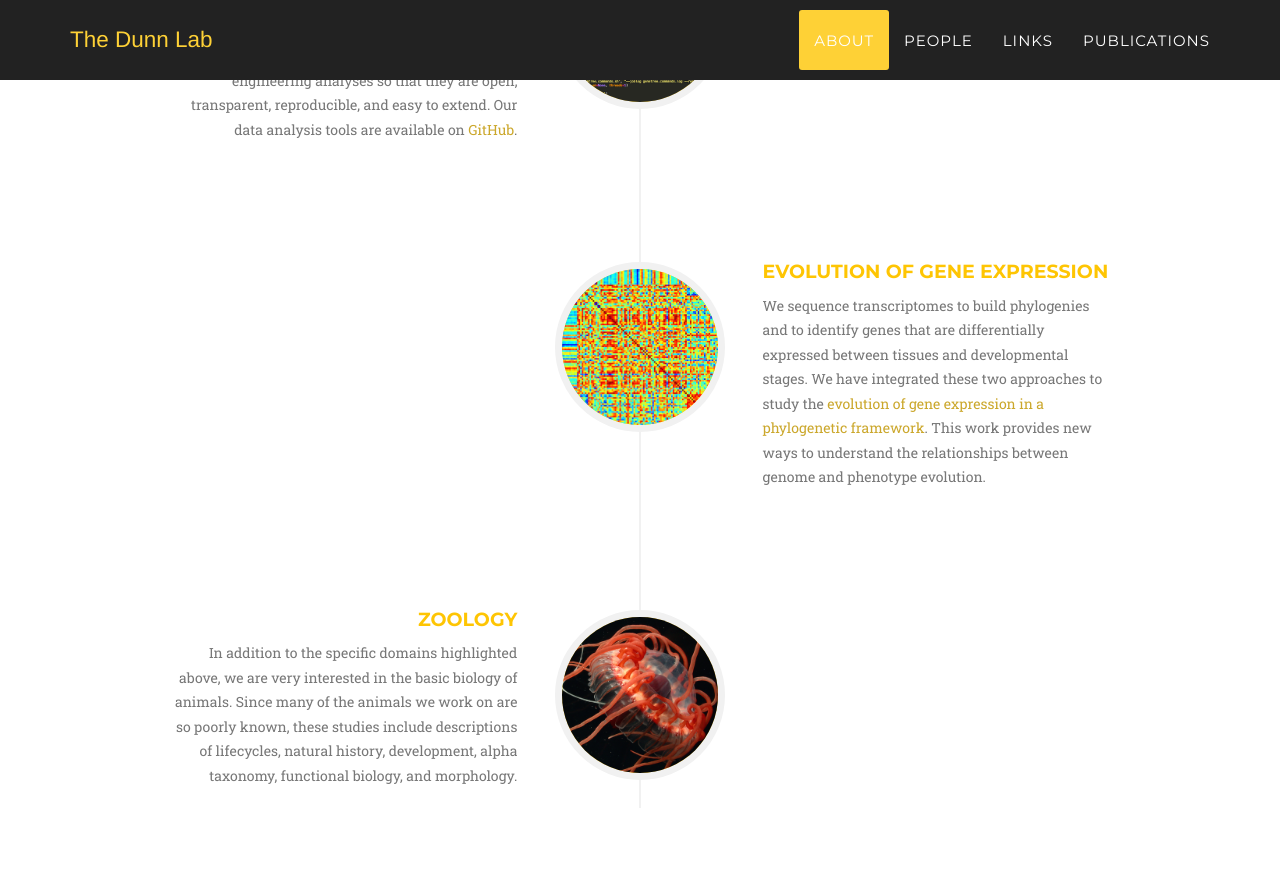
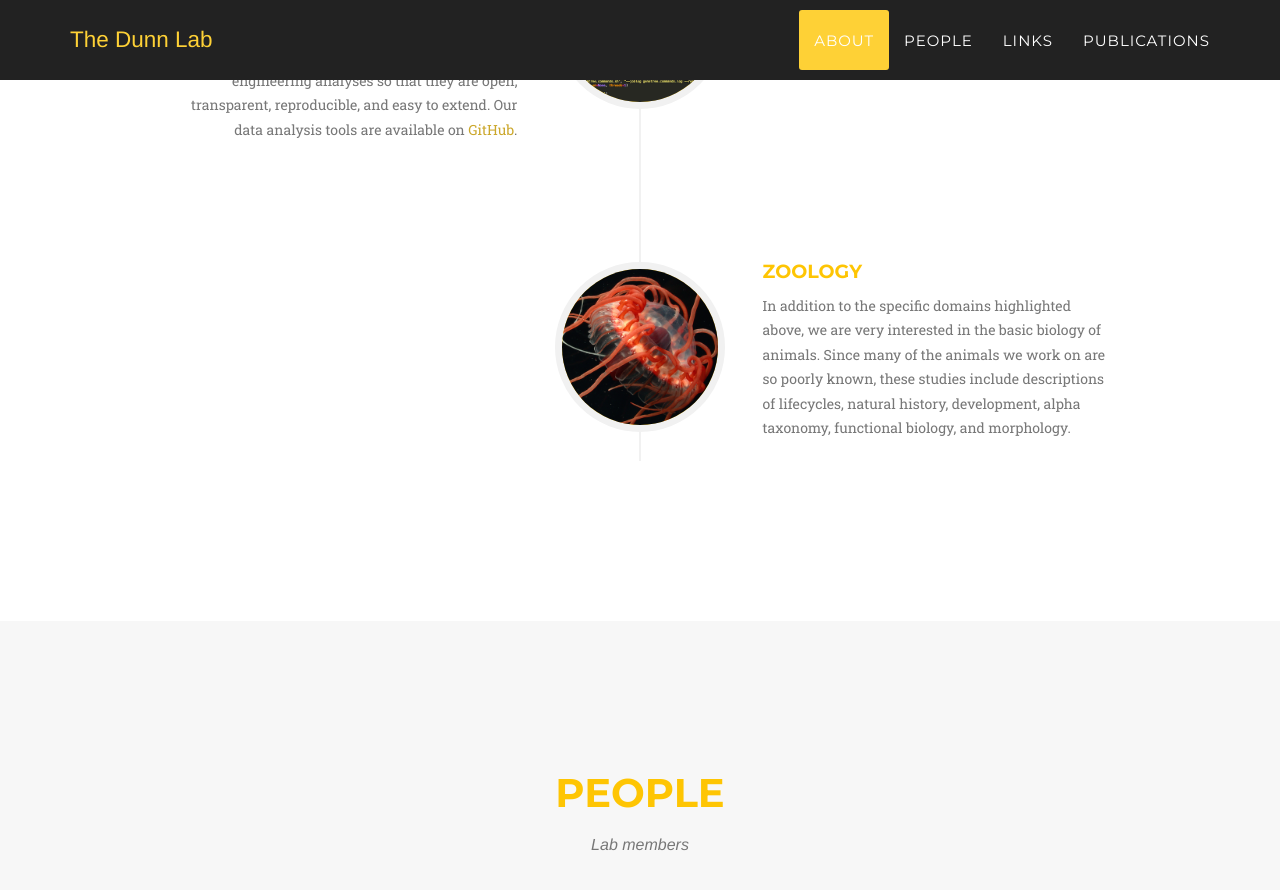
Before and after one commit to caseywdunn/caseywdunn.github.io, a Jekyll site: the page built from index.html, in a window 1280 px wide and 900 px high, scrolled down 1890 px. Shown: the top 890 px of the window. Built offline with Jekyll 4.4.1, drawn with Linux system fonts in a browser that asks for light colours; some web fonts are replaced; some of the changed text lies outside the part shown.

Commit message:
Set August Guang's alum year and drop gene expression research area
- August Guang is alum 2017; reorder him among the alums accordingly
- Remove the "Evolution of gene expression" timeline entry from About,
  and its now-unused image. Zoology becomes inverted to keep the
  timeline alternating.

Co-Authored-By: Claude Opus 5 <noreply@anthropic.com>

```diff
--- a/_config.yml
+++ b/_config.yml
@@ -105,6 +105,14 @@ people:
     - title: google
       url: https://scholar.google.com/citations?user=2EpYRt4AAAAJ
 
+- name: August Guang (alum 2017)
+  pic: august
+  position: Graduate Student
+  description: Evolutionary processes, applied math. Phylogenetic algorithms and accuracy of their results.
+  social:
+    - title: github
+      url: https://github.com/aguang
+
 - name: Cat Luria (alum 2016)
   pic: luria
   position: Graduate Student
@@ -135,14 +143,6 @@ people:
     - title: google
       url: https://scholar.google.com/citations?user=NYI5GP8AAAAJ
 
-- name: August Guang (alum)
-  pic: august
-  position: Graduate Student
-  description: Evolutionary processes, applied math. Phylogenetic algorithms and accuracy of their results.
-  social:
-    - title: github
-      url: https://github.com/aguang
-
 - name: Mark Howison (alum)
   pic: mark
   position: Application Scientist
--- a/_includes/about.html
+++ b/_includes/about.html
@@ -54,19 +54,6 @@
                         </li>
                         <li class="timeline-inverted">
                             <div class="timeline-image">
-                                <img class="img-circle img-responsive" src="img/about/expression.png" alt="">
-                            </div>
-                            <div class="timeline-panel">
-                                <div class="timeline-heading">
-                                    <h4>Evolution of gene expression</h4>
-                                </div>
-                                <div class="timeline-body">
-                                    <p class="text-muted">We sequence transcriptomes to build phylogenies and to identify genes that are differentially expressed between tissues and developmental stages. We have integrated these two approaches to study the <a href="https://doi.org/10.1093/icb/ict068">evolution of gene expression in a phylogenetic framework</a>. This work provides new ways to understand the relationships between genome and phenotype evolution.</p>
-                                </div>
-                            </div>
-                        </li>
-                        <li>
-                            <div class="timeline-image">
                                 <img class="img-circle img-responsive" src="img/about/zoology.png" alt="">
                             </div>
                             <div class="timeline-panel">
```
Also changed, not shown: img/about/expression.png (deleted).
